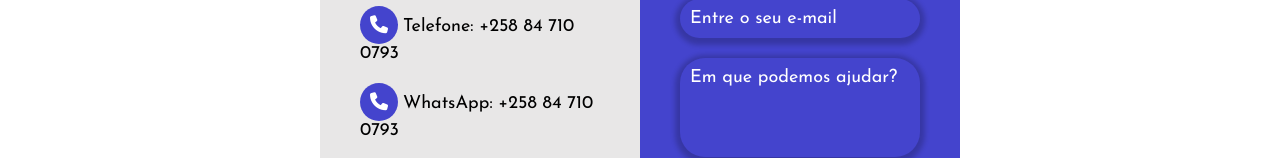
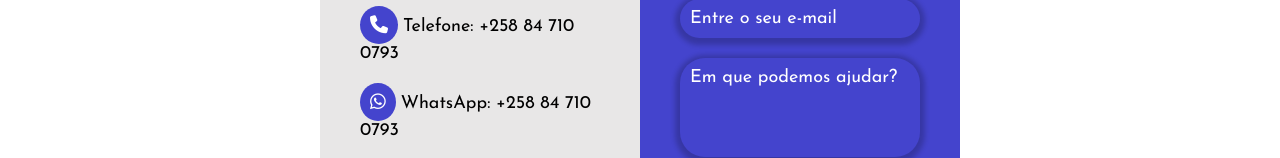
Before and after one commit to Amilcarmhula/jm-tecnologias, a React (Create React App) app: page / in a window 1280 px wide. Shown: the part 1247-1405 px from the top of the page. Built offline with nearby package versions, Linux system fonts and the light colour scheme.

Commit message:
update da tag <a> para abrir whatsapp com mensagem personalizada

```diff
--- a/src/components/contacto/Contacto.js
+++ b/src/components/contacto/Contacto.js
@@ -22,8 +22,8 @@ function ContactoPage() {
                             <span>Telefone: </span> <a href="tel:+258847100793">+258 84 710 0793</a>
                         </li>
                         <li>
-                            <i className="fa-solid fa-phone"></i>
-                            <span>WhatsApp: </span> <a href="tel:+258847100793">+258 84 710 0793</a>
+                            <i className="fa-brands fa-whatsapp"></i>
+                            <span>WhatsApp: </span> <a href="https://wa.me/258847100793?text=Olá,%20gostaria%20de%20saber%20mais%20sobre%20os%20seus%20serviços!" target="_blank">+258 84 710 0793</a>
                         </li>
                         <li>
                             <i className="fa-solid fa-at"></i>
```
